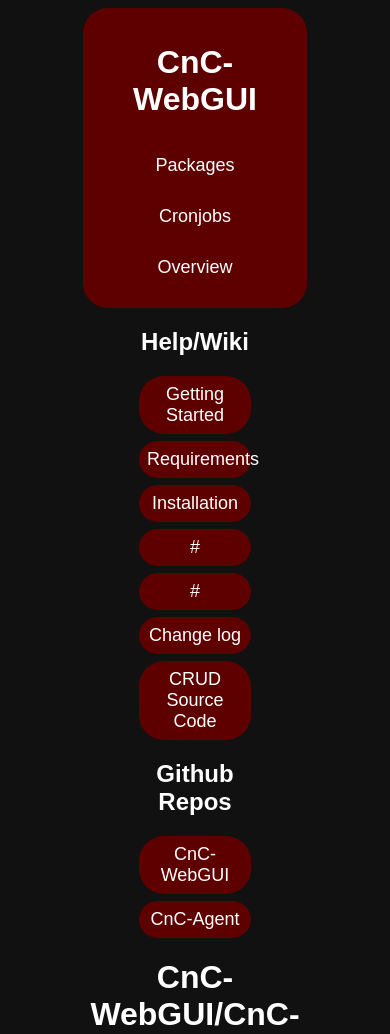
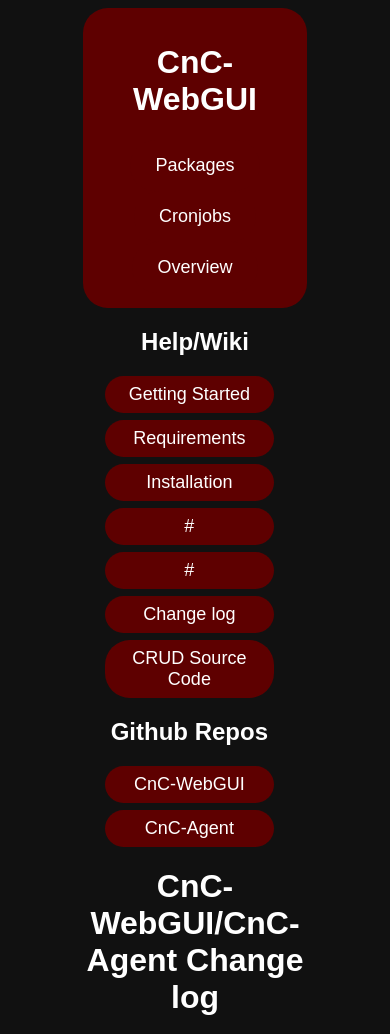
Before and after one commit to RunesRepoHub/CnC-WebGUI, a PHP site: page / in a window 390 px wide. Shown: the top 1034 px of the page. Run offline with PHP 8.4, Linux system fonts and the light colour scheme.

Commit message:
Testing new design for index

```diff
--- a/CnC-WebGUI/Nginx-Docker/html/style.css
+++ b/CnC-WebGUI/Nginx-Docker/html/style.css
@@ -261,7 +261,11 @@ img {
   }
   .products-box {
     width: 100%;
-    margin-left: 1%;
+    margin-left: 0.1%;
+  }
+  .links {
+    width: 75%;
+    margin-left: 10%;
   }
 }
 
@@ -297,6 +301,6 @@ img {
   }
   .products-box {
     width: 100%;
-    margin-left: 1%;
+    margin-left: 0.1%;
   }
 }
```
